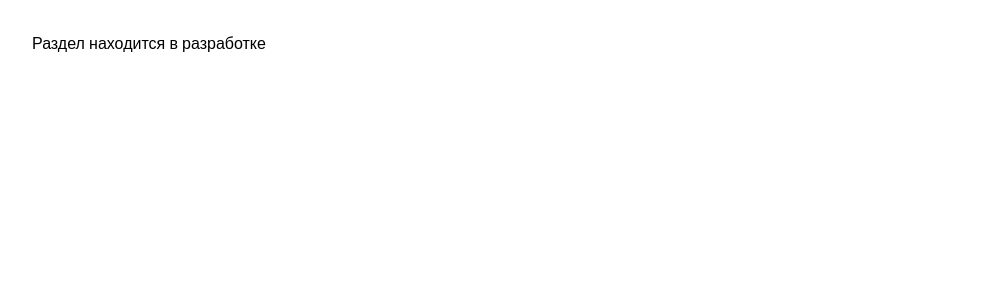
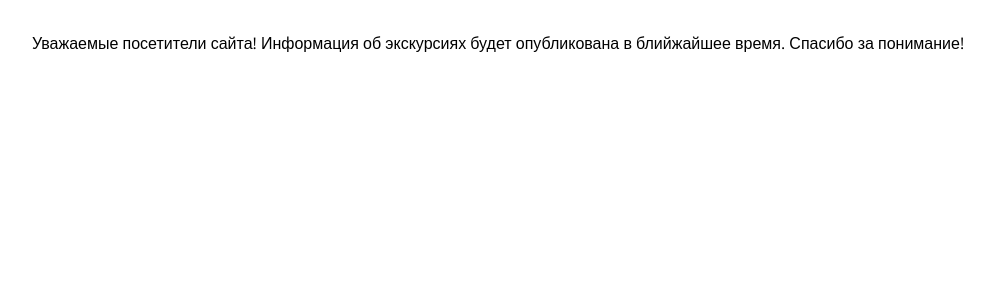
Before and after one commit to mazhugasergei/dod, a Next.js app: page /excursions in a window 1280 px wide. Shown: the top 300 px of the page, without its empty margins (48-1042 px from the left). Built offline with nearby package versions, Linux system fonts and the light colour scheme; a web font is replaced by a local one.

Commit message:
Update index.tsx

```diff
--- a/src/pages/excursions/index.tsx
+++ b/src/pages/excursions/index.tsx
@@ -10,7 +10,7 @@ const Excursions = () => {
         <link rel="icon" href="/favicon.ico" />
       </Head>
       <main className="wrapper excursions">
-        <p>Раздел находится в разработке</p>
+        <p>Уважаемые посетители сайта! Информация об экскурсиях будет опубликована в блийжайшее время. Спасибо за понимание!</p>
       </main>
     </>
   )
```
